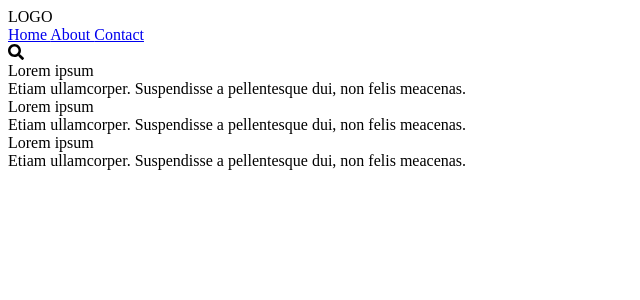
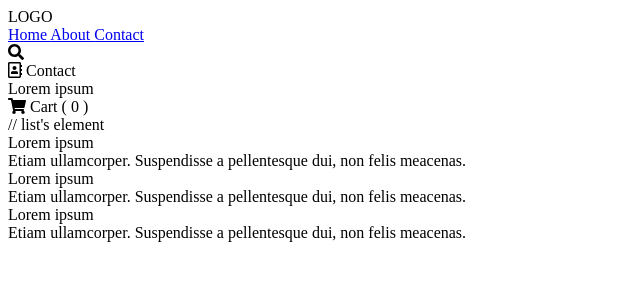
Before and after one commit to Drego31/shopy, a Vue app: page / in a window 1280 px wide. Shown: the top 300 px of the page, without its empty margins (0-640 px from the left). Built offline with nearby package versions, Linux system fonts and the light colour scheme.

Commit message:
adding simple cart to page

```diff
--- a/src/App.vue
+++ b/src/App.vue
@@ -1,7 +1,7 @@
 <template>
   <div>
     <o-header/>
-
+    <o-cart/>
     <div class="o-content">
       <router-view/>
     </div>
@@ -10,8 +10,9 @@
 
 <script>
   import OHeader from '#/organisms/Header'
+  import OCart from '#/organisms/Cart'
 
   export default {
-    components: {OHeader}
+    components: {OCart, OHeader}
   }
 </script>
--- /dev/null
+++ b/src/components/organisms/Cart.vue
@@ -0,0 +1,32 @@
+<template>
+  <div class="o-cart">
+    <div class="a-title">
+      <font-awesome-icon :icon="faAddressBook"/>
+      Contact
+    </div>
+    <div class="a-text f-cart">
+      Lorem ipsum
+    </div>
+    <div class="a-title">
+      <font-awesome-icon :icon="faShoppingCart"/>
+      Cart ( {{ numberOfProducts }} )
+    </div>
+    <div class="m-list f-cart">
+      // list's element
+    </div>
+  </div>
+</template>
+
+<script>
+  import {faShoppingCart} from '@fortawesome/free-solid-svg-icons'
+  import {faAddressBook} from '@fortawesome/free-regular-svg-icons'
+
+  export default {
+    name: 'o-cart',
+    data: () => ({
+      faAddressBook,
+      faShoppingCart,
+      numberOfProducts: 0,
+    }),
+  }
+</script>
```
